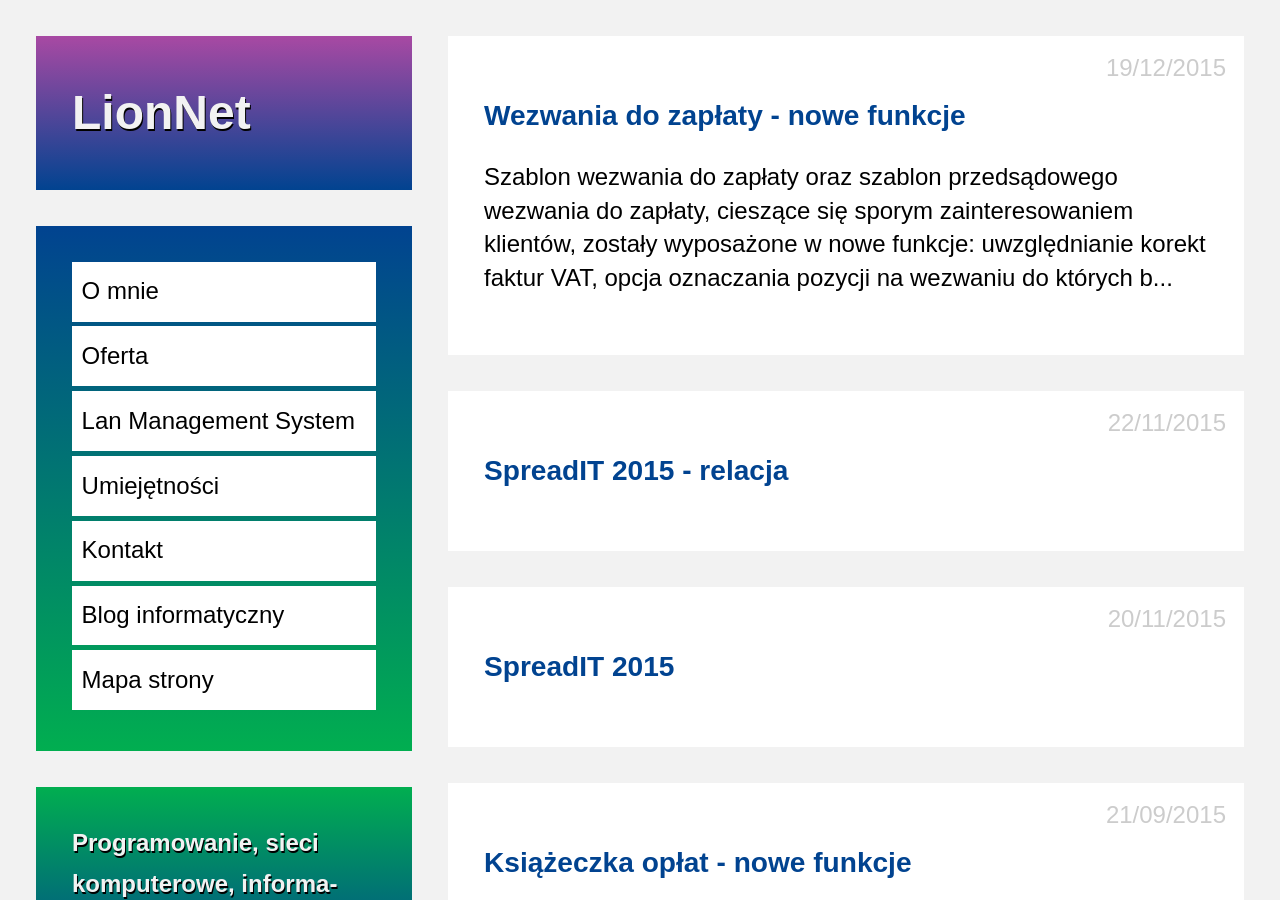
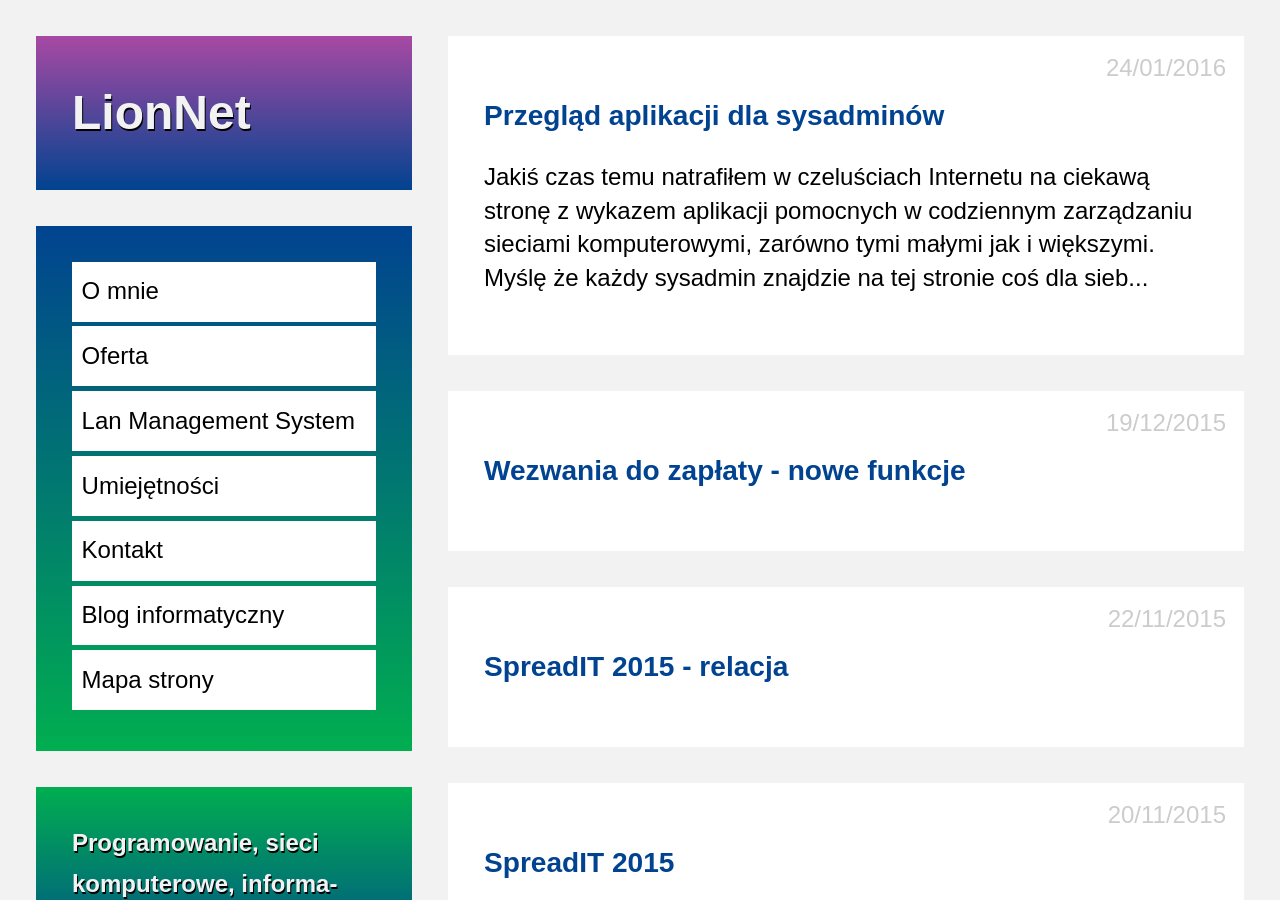
Before and after one commit to maciejlew/maciejlew.github.io, a Jekyll site: the page built from pages/blog.md, in a window 1280 px wide and 900 px high. Built offline with Jekyll 4.4.1, drawn with Linux system fonts in a browser that asks for light colours.

Commit message:
Adds post 'Przegląd aplikacji dla sysadminów'

```diff
--- /dev/null
+++ b/_posts/2016-01-24-przeglad-aplikacji-dla-sysadminow.md
@@ -0,0 +1,17 @@
+---
+layout: post
+title: "Przegląd aplikacji dla sysadminów"
+date: 2016-01-24 12:00:00
+description: "Znane i mniej znane aplikacje pomocne w codziennej pracy sysadmina"
+keywords: "aplikacje do zarządzania siecią komputerową, aplikacje dla it"
+
+---
+
+Jakiś czas temu natrafiłem w czeluściach Internetu na ciekawą
+[stronę z wykazem aplikacji pomocnych w codziennym zarządzaniu sieciami komputerowymi](http://sysadmin.it-landscape.info/),
+zarówno tymi małymi jak i większymi. Myślę że każdy sysadmin znajdzie na tej
+stronie coś dla siebie. Wykaz nie obejmuje znanej Ci aplikacji? Nie czekaj -
+zgłoś ją w formularzu dostępnym na ww. stronie. Autor strony bardzo chętnie dopisuje
+zgłoszone propozycje do listy.
+
+{% include acronyms.md %}
--- a/pages/map.md
+++ b/pages/map.md
@@ -24,6 +24,7 @@ redirect_from: /map/
  * [Umiejętności](../umiejetnosci)
  * [Kontakt](../kontakt)
  * [Blog informatyczny](../blog)
+   * [Przegląd aplikacji dla sysadminów](../2016/01/24/przeglad-aplikacji-dla-sysadminow.html)
    * [Wezwania do zapłaty - nowe funkcje](../2015/12/19/wezwania-do-zaplaty-nowe-funkcje.html)
    * [SpreadIT 2015 - relacja](../2015/11/20/spreadit-2015-relacja.html)
    * [SpreadIT 2015](../2015/11/20/spreadit-2015.html)
```
